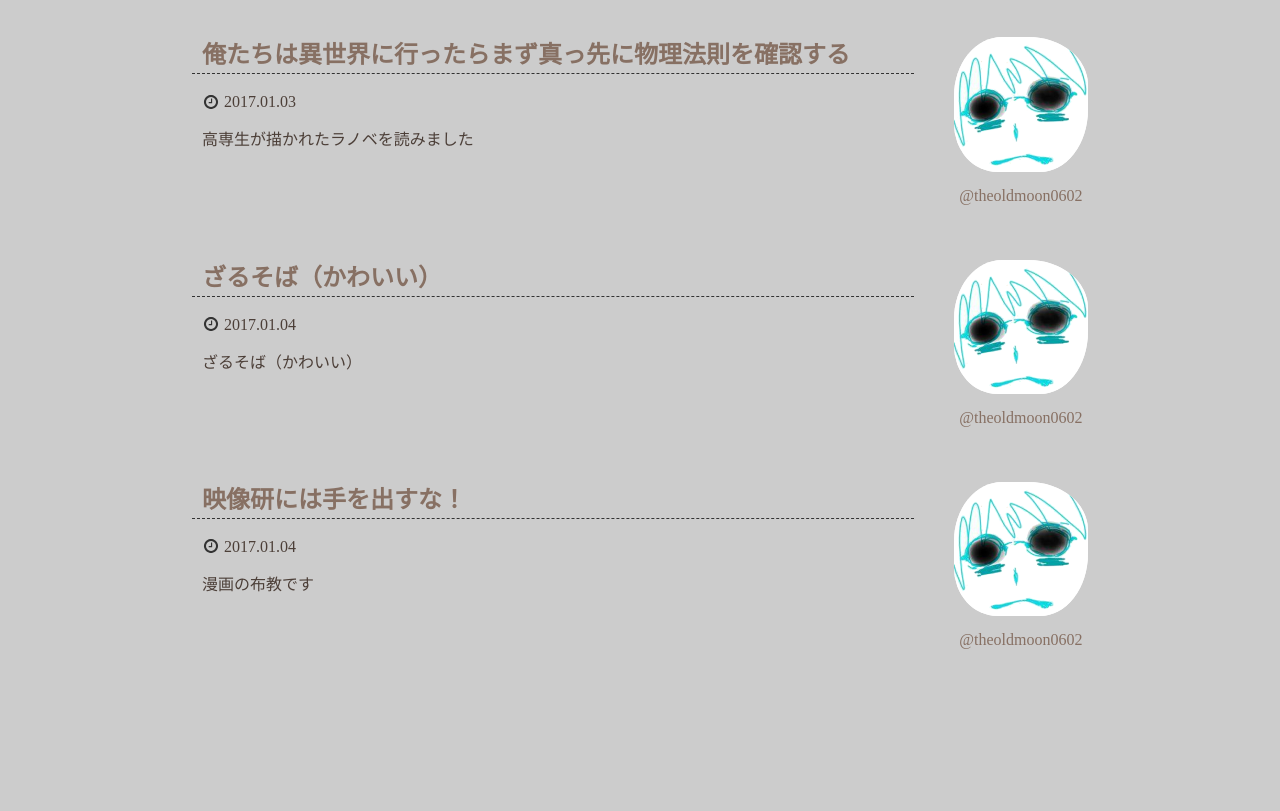
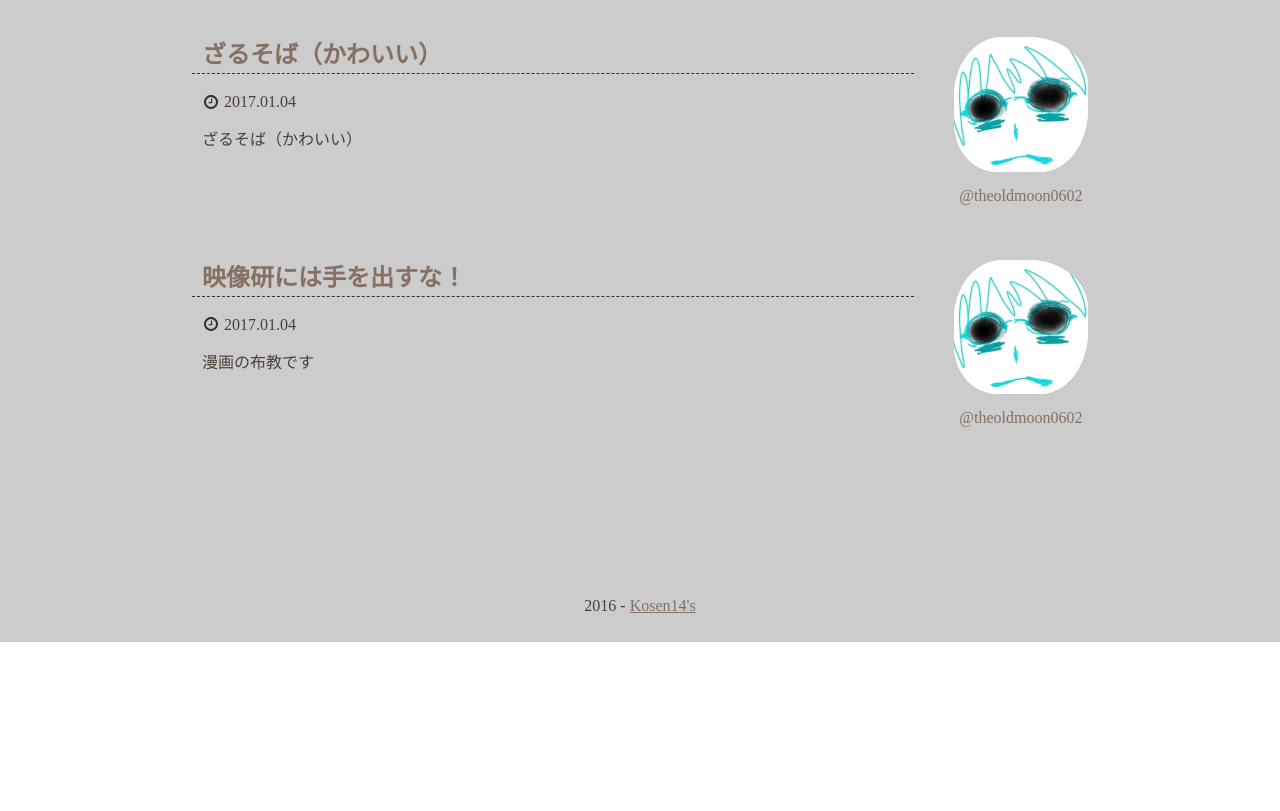
Before and after one commit to kosen14s/site-old-ver1, a plain HTML site: page bookclub2nd/index.html in a window 1280 px wide. Shown: the part 2388-3199 px from the top of the page. After the commit the page ends 3030 px from the top, so only its background shows below. Drawn offline with Linux system fonts and the light colour scheme.

Commit message:
Update 2017-08-26T15:56:51.357Z

```diff
--- a/bookclub2nd/index.html
+++ b/bookclub2nd/index.html
@@ -146,19 +146,6 @@
       </article>
       <article class="book" id="10">
         <div class="introduction">
-          <h2 class="title"><a href="//furutsuki.hatenablog.com/entry/2017/01/03/143443">俺たちは異世界に行ったらまず真っ先に物理法則を確認する</a></h2>
-          <p>
-            <svg version="1.1" style="padding-bottom:4px" width="18px" height="18px" viewBox="0 0 48.21 48.21" enable-background="new 0 0 54.9 44.5" xml:space="preserve">
-              <path fill="#333" d="M2435.3,771.4a24.3,24.3,0,0,1,0,24.2,24,24,0,0,1-8.8,8.8,24.3,24.3,0,0,1-24.2,0,24,24,0,0,1-8.8-8.8,24.3,24.3,0,0,1,0-24.2,24,24,0,0,1,8.8-8.8,24.3,24.3,0,0,1,24.2,0A24,24,0,0,1,2435.3,771.4Zm-6.1,20.7a17.2,17.2,0,0,0,0-17.1,17,17,0,0,0-6.2-6.2,17.2,17.2,0,0,0-17.1,0,17,17,0,0,0-6.2,6.2,17.2,17.2,0,0,0,0,17.1,17,17,0,0,0,6.2,6.2,17.2,17.2,0,0,0,17.1,0A17,17,0,0,0,2429.2,792.1Zm-10.8-19.6v14.1a1,1,0,0,1-1,1h-10a1,1,0,0,1-1-1v-2a1,1,0,0,1,1-1h7v-11a1,1,0,0,1,1-1h2A1,1,0,0,1,2418.4,772.4Z" transform="translate(-2390.3 -759.4)"></path>
-            </svg>
-            <time>2017.01.03</time>
-          </p>
-          <p>高専生が描かれたラノベを読みました</p>
-        </div>
-        <div class="introducer"><a href="//twitter.com/theoldmoon0602"><img class="icon" src="../images/bookclub/theoldmoon0602.jpg"></a><a class="name" href="//twitter.com/theoldmoon0602">@theoldmoon0602</a></div>
-      </article>
-      <article class="book" id="11">
-        <div class="introduction">
           <h2 class="title"><a href="//furutsuki.hatenablog.com/entry/2017/01/04/165715">ざるそば（かわいい）</a></h2>
           <p>
             <svg version="1.1" style="padding-bottom:4px" width="18px" height="18px" viewBox="0 0 48.21 48.21" enable-background="new 0 0 54.9 44.5" xml:space="preserve">
@@ -170,7 +157,7 @@
         </div>
         <div class="introducer"><a href="//twitter.com/theoldmoon0602"><img class="icon" src="../images/bookclub/theoldmoon0602.jpg"></a><a class="name" href="//twitter.com/theoldmoon0602">@theoldmoon0602</a></div>
       </article>
-      <article class="book" id="12">
+      <article class="book" id="11">
         <div class="introduction">
           <h2 class="title"><a href="//furutsuki.hatenablog.com/entry/2017/01/12/222511">映像研には手を出すな！</a></h2>
           <p>
```
